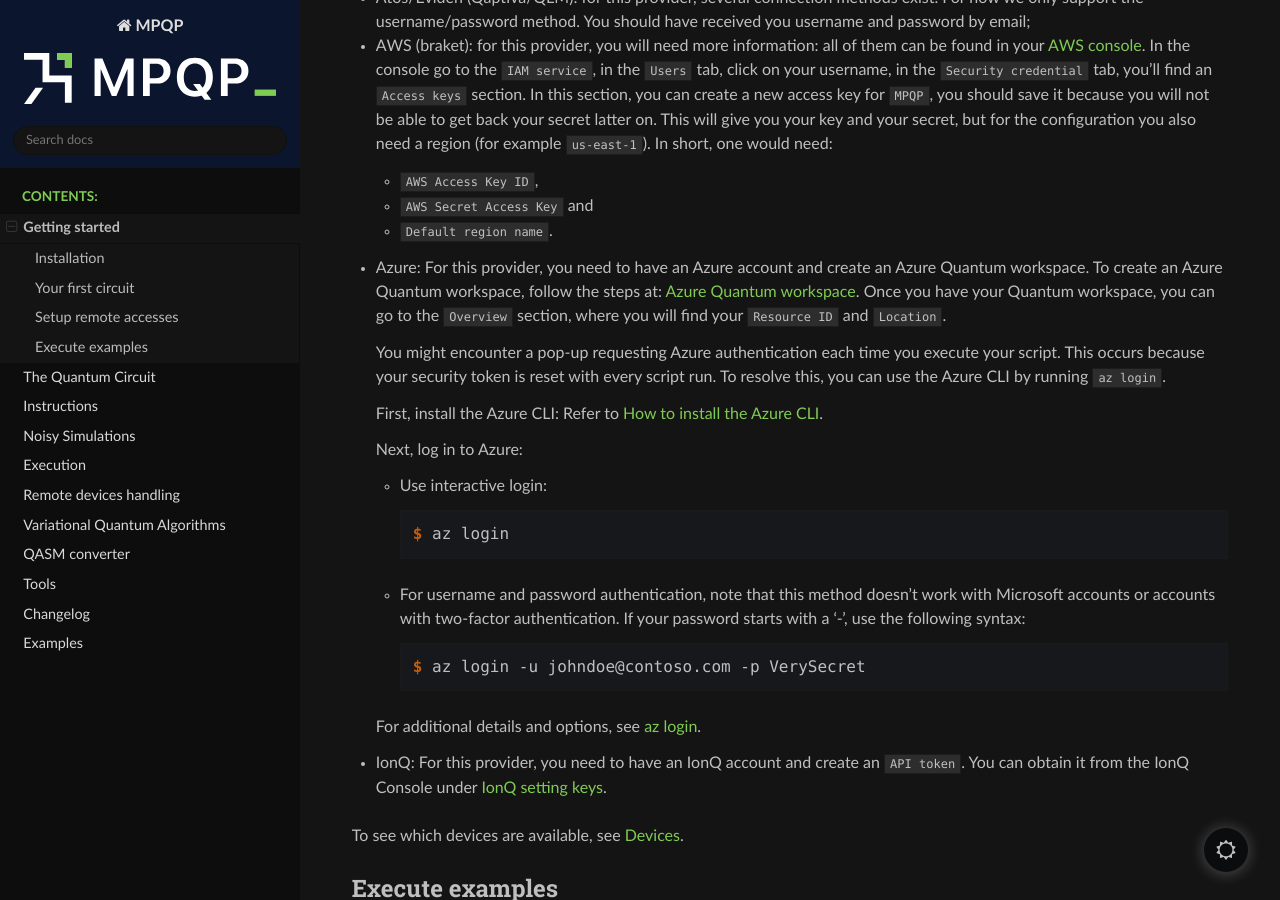
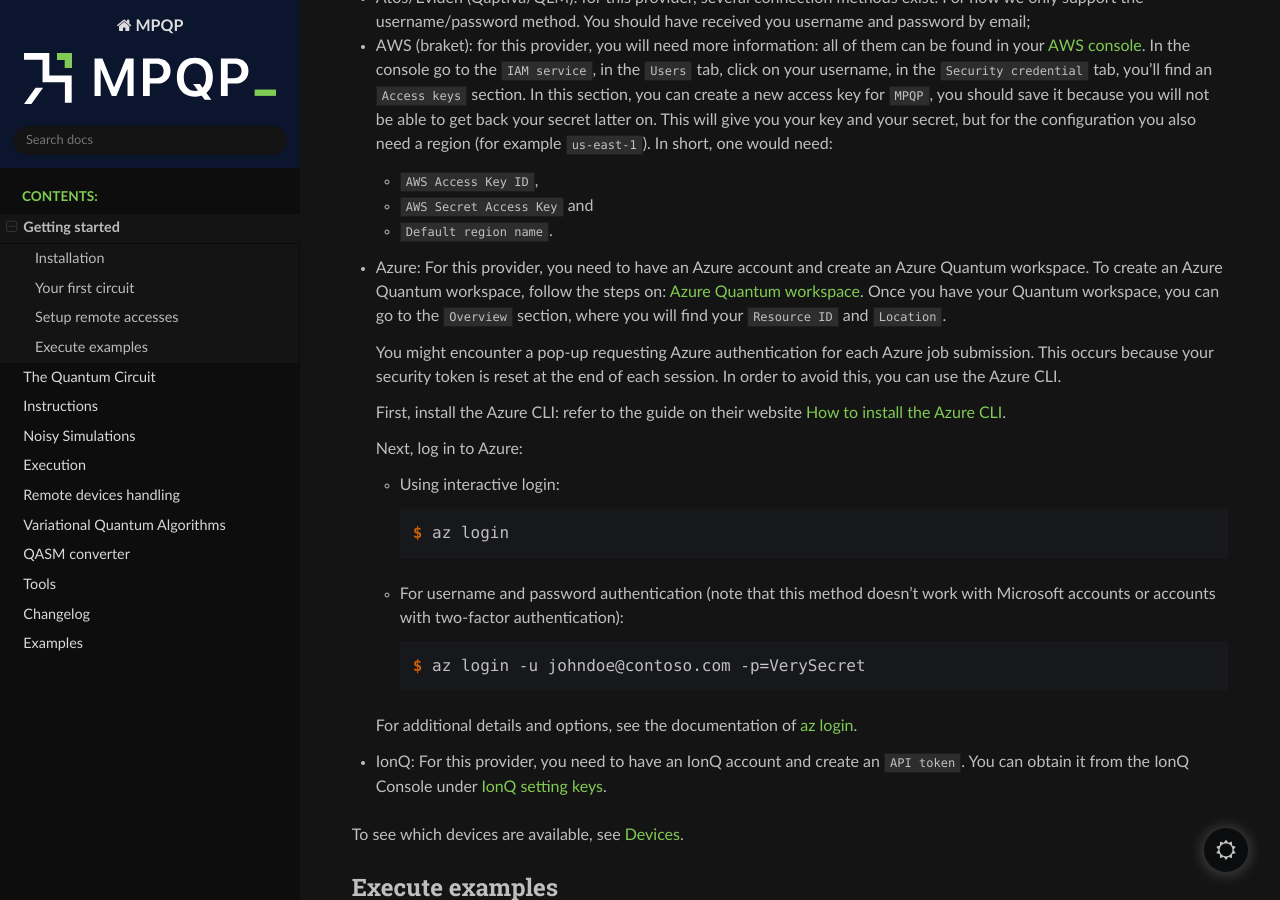
Before and after one commit to ColibrITD-SAS/mpqp, a Sphinx documentation site: the page built from docs/getting-started.rst, in a window 1280 px wide and 900 px high, scrolled down 1394 px. Built offline with Sphinx 7.4.7 and the Read the Docs theme 2.0.0, drawn with Linux system fonts in a browser that asks for light colours; pages that are not in the unit, such as notebooks, are missing from menus.

Commit message:
chore: doc & co

```diff
--- a/docs/getting-started.rst
+++ b/docs/getting-started.rst
@@ -87,35 +87,41 @@
   + ``AWS Access Key ID``,
   + ``AWS Secret Access Key`` and
   + ``Default region name``.
-- Azure: For this provider, you need to have an Azure account and create an Azure Quantum workspace.
-  To create an Azure Quantum workspace, follow the steps at:
+- Azure: For this provider, you need to have an Azure account and create an
+  Azure Quantum workspace. To create an Azure Quantum workspace, follow the
+  steps on:
   `Azure Quantum workspace <https://learn.microsoft.com/en-us/azure/quantum/how-to-create-workspace?tabs=tabid-quick>`_.
-  Once you have your Quantum workspace, you can go to the ``Overview`` section, where you will find your ``Resource ID`` and ``Location``.
+  Once you have your Quantum workspace, you can go to the ``Overview`` section,
+  where you will find your ``Resource ID`` and ``Location``.
 
-  You might encounter a pop-up requesting Azure authentication each time you execute your script. This occurs because
-  your security token is reset with every script run. To resolve this, you can use the Azure CLI by running ``az login``.
+  You might encounter a pop-up requesting Azure authentication for each Azure
+  job submission. This occurs because your security token is reset at the end of
+  each session. In order to avoid this, you can use the Azure CLI.
 
-  First, install the Azure CLI: Refer to `How to install the Azure CLI <https://learn.microsoft.com/en-us/cli/azure/install-azure-cli>`_.
+  First, install the Azure CLI: refer to the guide on their website
+  `How to install the Azure CLI <https://learn.microsoft.com/en-us/cli/azure/install-azure-cli>`_.
 
   Next, log in to Azure:
 
-  - Use interactive login:
+  - Using interactive login:
 
     .. code-block:: console
 
         $ az login
 
-  - For username and password authentication, note that this method doesn't work with Microsoft accounts or accounts with
-    two-factor authentication. If your password starts with a '-', use the following syntax:
+  - For username and password authentication (note that this method doesn't work
+    with Microsoft accounts or accounts with two-factor authentication):
 
     .. code-block:: console
 
-        $ az login -u johndoe@contoso.com -p VerySecret
+        $ az login -u johndoe@contoso.com -p=VerySecret
 
-  For additional details and options, see `az login <https://learn.microsoft.com/en-us/cli/azure/reference-index?view=azure-cli-latest#az-login>`_.
+  For additional details and options, see the documentation of
+  `az login <https://learn.microsoft.com/en-us/cli/azure/reference-index?view=azure-cli-latest#az-login>`_.
 
-- IonQ: For this provider, you need to have an IonQ account and create an ``API token``.
-  You can obtain it from the IonQ Console under `IonQ setting keys <https://cloud.ionq.com/settings/keys>`_.
+- IonQ: For this provider, you need to have an IonQ account and create an
+  ``API token``. You can obtain it from the IonQ Console under
+  `IonQ setting keys <https://cloud.ionq.com/settings/keys>`_.
 
 To see which devices are available, see :ref:`Devices`.
 
```
Also changed, not shown: 2 other files.
